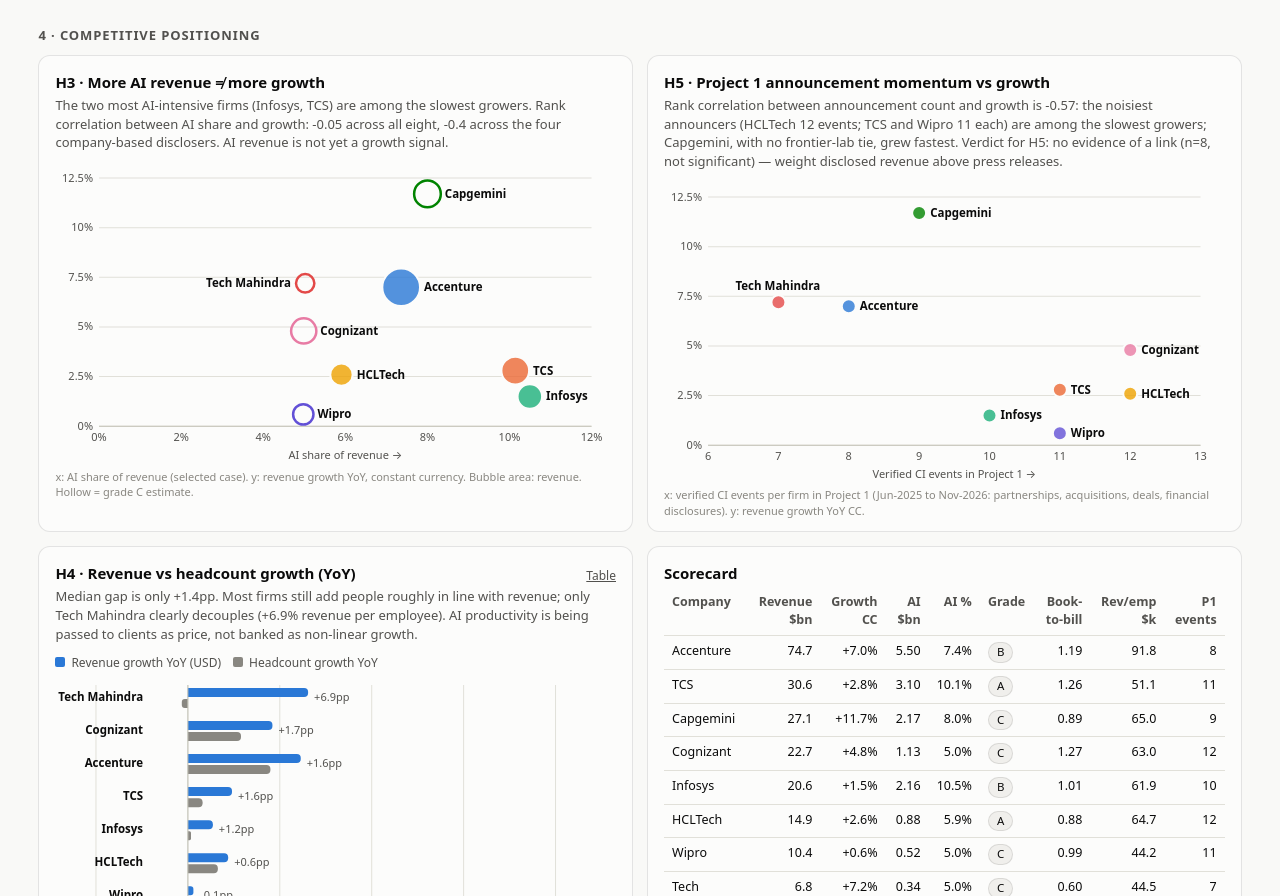
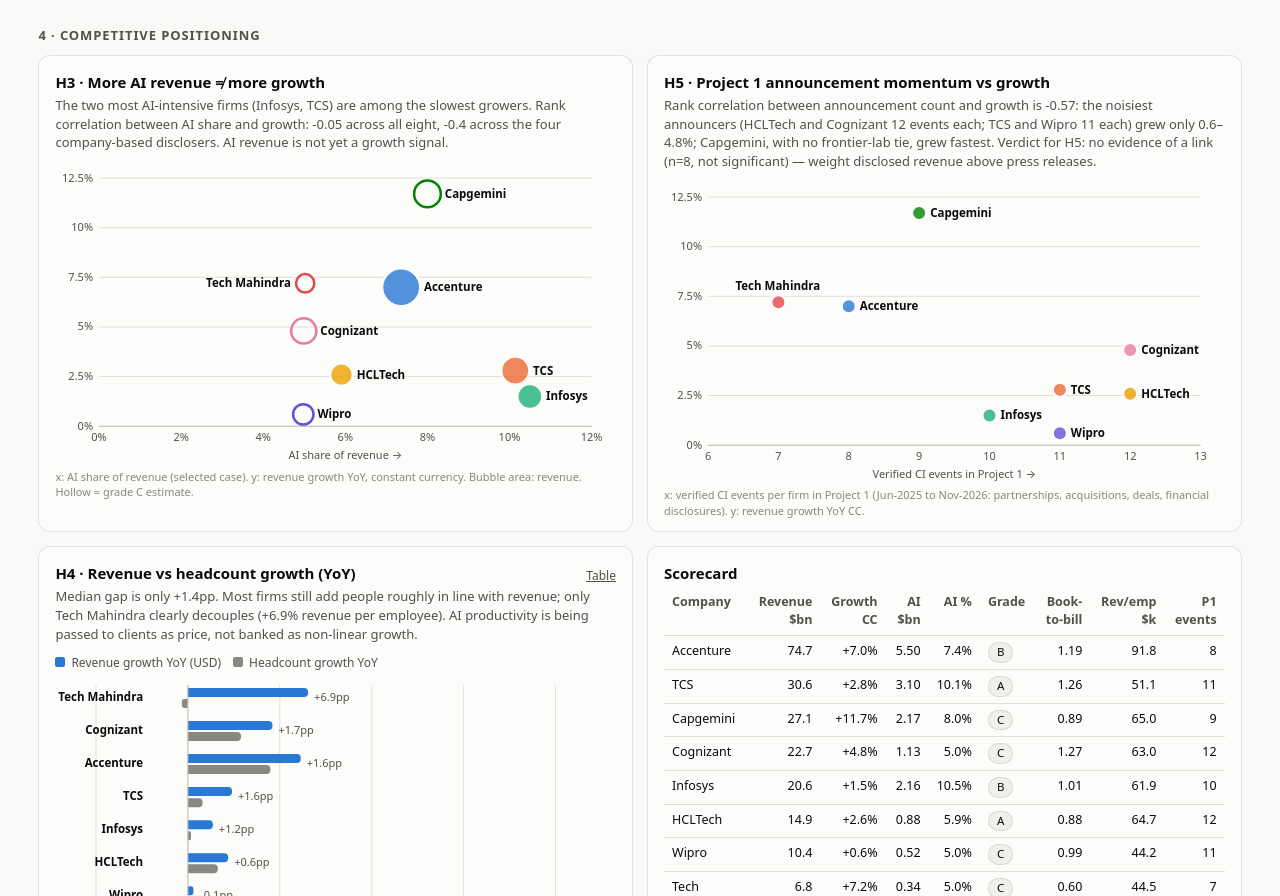
Before and after one commit to lokpriye96/genai-services-market-analytics, a plain HTML site: page docs/index.html in a window 1280 px wide. Shown: the part 1960-2856 px from the top of the page. Drawn offline with Linux system fonts and the light colour scheme.

Commit message:
H5 caption: include Cognizant among the noisiest announcers

```diff
--- a/docs/index.html
+++ b/docs/index.html
@@ -2888,7 +2888,7 @@ function renderPos(){
 function renderMom(){
   const pts=COS.map(c=>({c,x:MOM[c].p1_events,y:MS[c].yoy_cc_pct,s:MS[c].revenue_runrate_usd_bn,r:7,hollow:false,tip:[{k:"Project 1 verified events",v:String(MOM[c].p1_events),c:COL[c]},{k:"Frontier-lab ties",v:MOM[c].frontier_labs},{k:"Partnerships",v:String(MOM[c].partnerships)},{k:"Growth YoY CC",v:pct(MS[c].yoy_cc_pct)}]}));
   scatter("cMom",pts,{min:6,max:13,n:7,fmt:t=>String(t),label:"Verified CI events in Project 1 →"},{min:0,max:12});
-  document.getElementById("tkMom").textContent=`Rank correlation between announcement count and growth is ${ST.spearman_p1_events_vs_growth}: the noisiest announcers (HCLTech 12 events; TCS and Wipro 11 each) are among the slowest growers; Capgemini, with no frontier-lab tie, grew fastest. Verdict for H5: no evidence of a link (n=8, not significant) — weight disclosed revenue above press releases.`;
+  document.getElementById("tkMom").textContent=`Rank correlation between announcement count and growth is ${ST.spearman_p1_events_vs_growth}: the noisiest announcers (HCLTech and Cognizant 12 events each; TCS and Wipro 11 each) grew only 0.6–4.8%; Capgemini, with no frontier-lab tie, grew fastest. Verdict for H5: no evidence of a link (n=8, not significant) — weight disclosed revenue above press releases.`;
 }
 function renderProd(){
   const rows=COS.map(c=>PROD[c]).sort((a,b)=>b.decoupling_gap_pp-a.decoupling_gap_pp);
```
Also changed, not shown: src/dashboard_template.html (+1 -1 lines).
